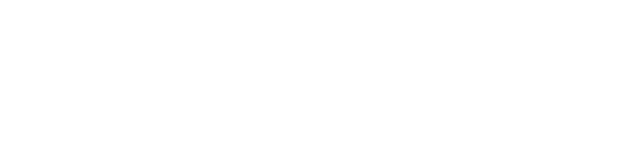
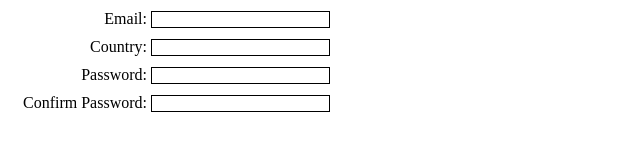
Before and after one commit to jfrb95/form-validation, a website built with webpack: page src/template.html in a window 1280 px wide. Shown: the whole page, without its empty margins (0-640 px from the left). Built offline with nearby package versions, Linux system fonts and the light colour scheme.

Commit message:
initial commit, add HTML

```diff
--- a/src/index.js
+++ b/src/index.js
@@ -0,0 +1 @@
+import "./style.css";
--- /dev/null
+++ b/src/style.css
@@ -0,0 +1,23 @@
+* {
+    box-sizing: border-box;
+    padding: 0;
+    margin: 0;
+}
+
+form {
+    display: grid;
+    grid-template-rows: repeat(4, 1fr);
+    gap: 10px;
+    margin: 10px;
+    max-width: 320px;
+    justify-items: right;
+}
+
+input {
+    appearance: none;
+    border: solid black 1px;
+}
+
+input:invalid {
+    border: solid red 1px;
+}
--- a/src/template.html
+++ b/src/template.html
@@ -3,9 +3,29 @@
 <head>
     <meta charset="UTF-8">
     <meta name="viewport" content="width=device-width, initial-scale=1.0">
-    <title>Document</title>
+    <title>Form Validation</title>
 </head>
 <body>
+    <form action="" method="post" novalidate>
+        <div class="input-wrapper">
+            <label for="email">Email:</label>
+            <input type="email" id="email">
+        </div>
 
+        <div class="input-wrapper">
+            <label for="country">Country:</label>
+            <input type="text" id="country">
+        </div>
+
+        <div class="input-wrapper">
+            <label for="password">Password:</label>
+            <input type="password" id="password">
+        </div>
+
+        <div class="input-wrapper">
+            <label for="confirm-password">Confirm Password:</label>
+            <input type="password" id="confirm-password">
+        </div>
+    </form>
 </body>
 </html>
```
Also changed, not shown: 1 other file.
